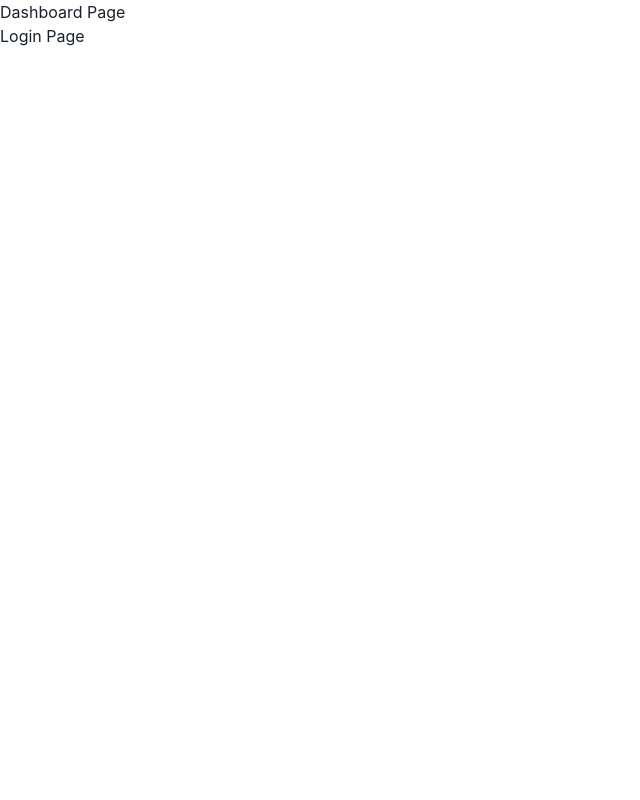
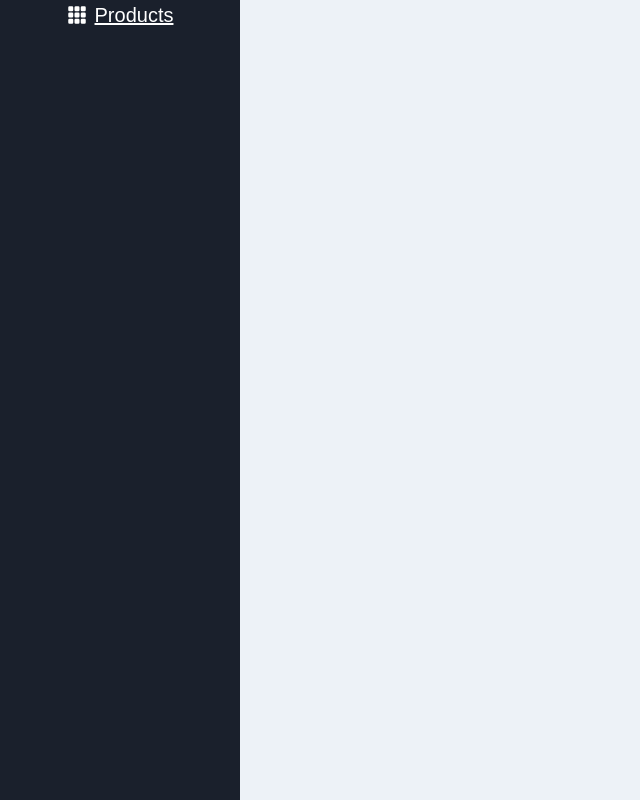
Before and after one commit to t-fisher98/gpu-guru-react, a React (Create React App) app: page /dashboard in a window 1280 px wide. Shown: the whole page, without its empty margins (0-640 px from the left). Built offline with nearby package versions, Linux system fonts and the light colour scheme.

Commit message:
Added components folder and styling to Dashboard.js

```diff
--- /dev/null
+++ b/src/components/sidebar/index.js
@@ -0,0 +1 @@
+export { default as SideBar } from "./SideBar";
--- a/src/pages/dashboard/DashboardPage.js
+++ b/src/pages/dashboard/DashboardPage.js
@@ -1,12 +1,53 @@
-import React from 'react'
+import React, { useState } from 'react'
+import {
+  Flex,
+  Box,
+  Button,
+  Link,
+  List,
+  ListItem,
+  ListIcon
+} from '@chakra-ui/react'
+import {
+  BsFillGrid3X3GapFill
+} from 'react-icons/bs'
 
 function DashboardPage() {
+
+  const [ isOpen, setIsOpen ] = useState(true);
+
+  const toggleSidebar = () => setIsOpen(!isOpen)
+
   return (
-    <header>
-      <h1>Dashboard Page</h1>
-      <a href="/">Login Page</a>
-    </header>
-  )
+    <>
+      <Flex width="100vw" height="100vh" bg="gray.100">
+        <Box
+          width={isOpen ? "15rem" : "2rem"}
+          height="100vh"
+          bg="gray.800"
+        >
+          <List>
+            <ListItem>
+              <Link
+                display="flex"
+                alignItems="center"
+                justifyContent="center"
+                fontSize="xl"
+                color="white"
+              >
+                <ListIcon as={BsFillGrid3X3GapFill}></ListIcon>
+                Products
+              </Link>
+            </ListItem>
+          </List>
+        </Box>
+        {/* <Button onClick={toggleSidebar}>Slide</Button> */}
+        <Flex>
+
+        </Flex>
+      </Flex>
+    </>
+  );
 }
 
 export default DashboardPage
```
Also changed, not shown: src/components/sidebar/SideBar.js (added, +15 -0 lines).
